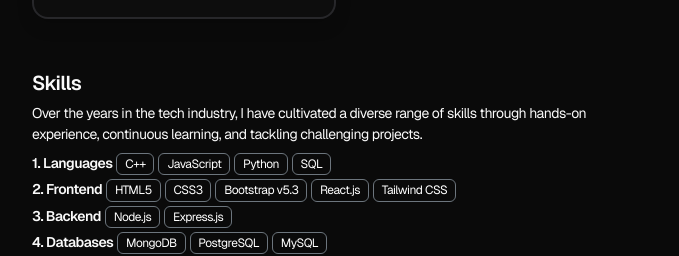
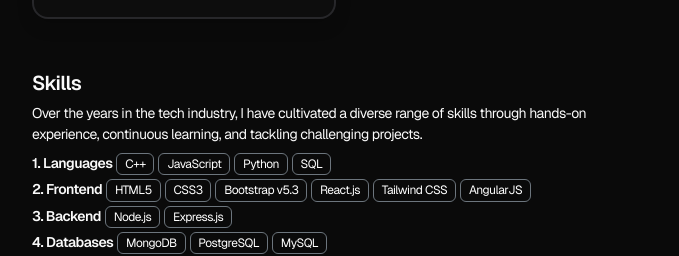
Before and after one commit to faraazkhan20/portfolio, a React (Vite) app: page / in a window 1280 px wide. Shown: the part 1585-1841 px from the top of the page, without its empty margins (300-979 px from the left). Built offline with nearby package versions, Linux system fonts and the light colour scheme.

Commit message:
Updated Skills.jsx

```diff
--- a/src/components/Skills.jsx
+++ b/src/components/Skills.jsx
@@ -25,6 +25,7 @@ function Skills() {
             <span className="badge border border-secondary">React.js</span>
             {/* <span className="badge border border-secondary">Next.js</span> */}
             <span className="badge border border-secondary">Tailwind CSS</span>
+            <span className="badge border border-secondary">AngularJS</span>
             {/* <span className="badge border border-secondary">Shadcn</span> */}
             {/* <span className="badge border border-secondary">Tanstack Query</span> */}
           </div>
```
